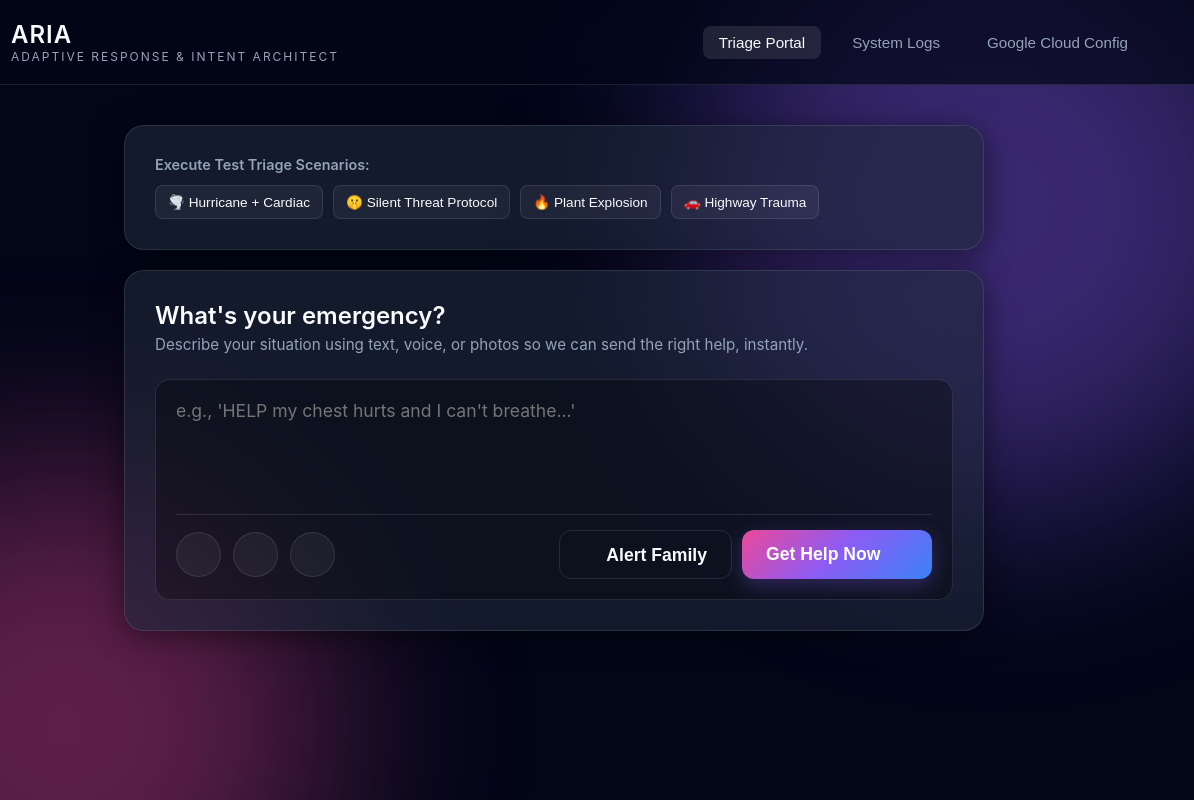
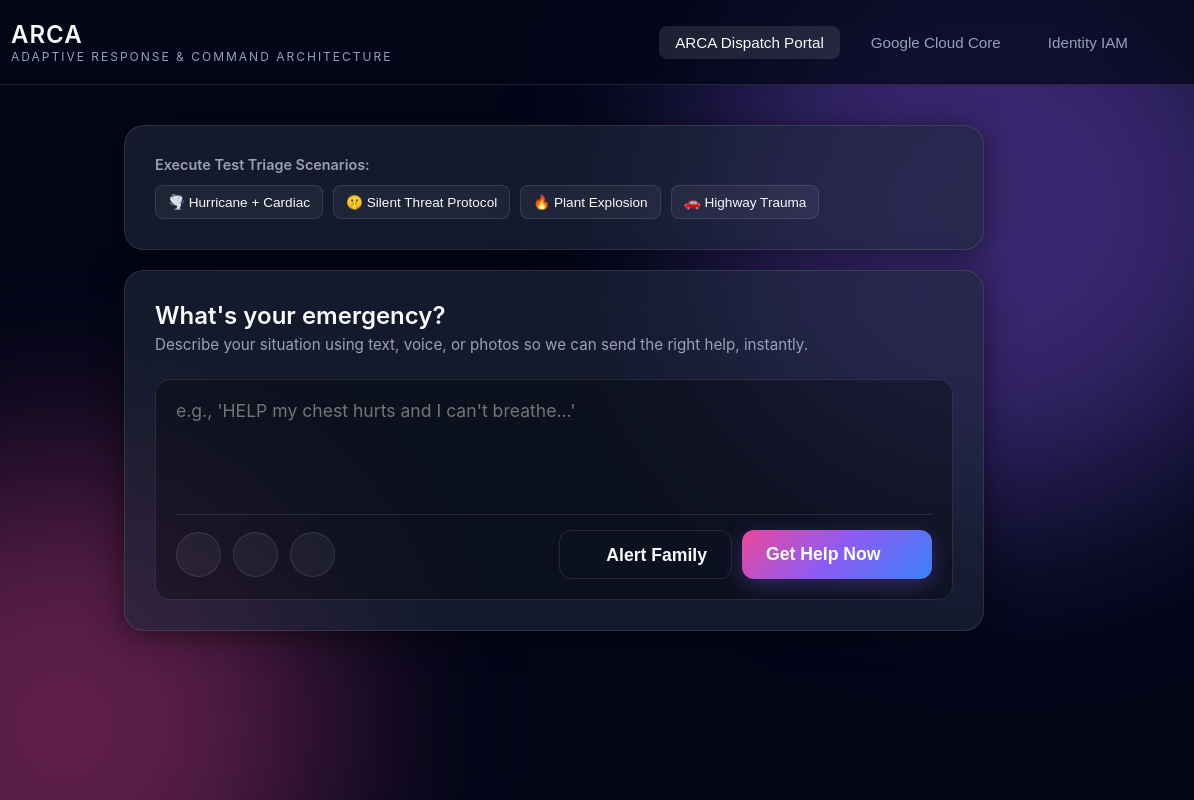
Before and after one commit to meerindr-ctrl/Prompt-War-Projects, a website: page ARIA-Emergency-Response/public/index.html in a window 1280 px wide. Shown: the full height of the page, 86-1280 px from the left. Drawn offline with nearby package versions, Linux system fonts and the light colour scheme.

Commit message:
UX Update: Global rebrand from ARIA to ARCA GUI Core

```diff
--- a/ARIA-Emergency-Response/public/index.html
+++ b/ARIA-Emergency-Response/public/index.html
@@ -3,11 +3,11 @@
 <head>
     <meta charset="UTF-8">
     <meta name="viewport" content="width=device-width, initial-scale=1.0">
-    <meta name="description" content="ARIA - Adaptive Response & Intent Architect. A multi-modal emergency triage system powered by AI.">
+    <meta name="description" content="ARCA - Adaptive Response & Command Architecture. A Google Cloud-integrated emergency infrastructure framework.">
     <!-- Security: Highly restrictive Content Security Policy prevents XSS attacks -->
     <meta http-equiv="Content-Security-Policy" content="default-src 'self'; style-src 'self' 'unsafe-inline' https://fonts.googleapis.com; font-src https://fonts.gstatic.com; script-src 'self' 'unsafe-inline' https://unpkg.com; img-src 'self' data: blob:; connect-src 'self' blob:; media-src 'self' blob:;">
 
-    <title>ARIA - Emergency Triage Client</title>
+    <title>ARCA - Adaptive Response & Command Architecture</title>
 
     <!-- Efficiency: Preconnect for significantly faster TCP handshake and Google Font loading -->
     <link rel="preconnect" href="https://fonts.googleapis.com">
@@ -33,14 +33,14 @@
         <div class="logo">
             <span class="logo-icon" aria-hidden="true"><ion-icon name="pulse-outline"></ion-icon></span>
             <div class="logo-text">
-                <h1>ARIA</h1>
-                <p>Adaptive Response & Intent Architect</p>
+                <h1>ARCA</h1>
+                <p>Adaptive Response & Command Architecture</p>
             </div>
         </div>
         <nav role="navigation" aria-label="Main Navigation">
-            <button class="nav-btn active" aria-current="page">Triage Portal</button>
-            <button class="nav-btn">System Logs</button>
-            <button class="nav-btn">Google Cloud Config</button>
+            <button class="nav-btn active" aria-current="page">ARCA Dispatch Portal</button>
+            <button class="nav-btn">Google Cloud Core</button>
+            <button class="nav-btn">Identity IAM</button>
         </nav>
     </header>
 
```
